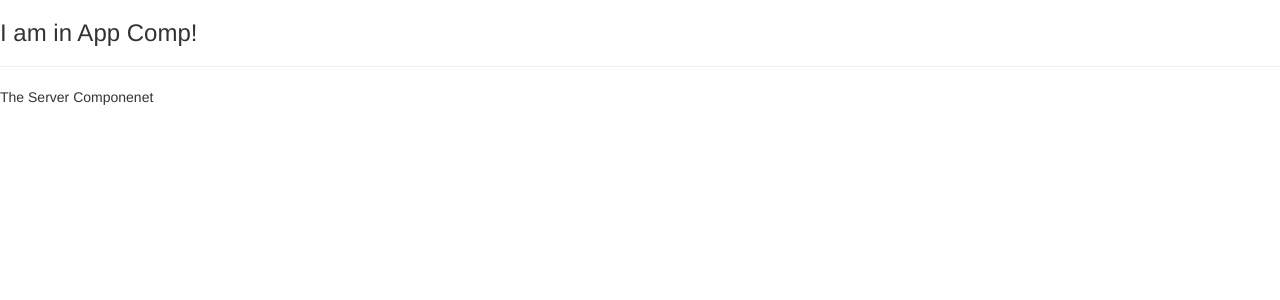
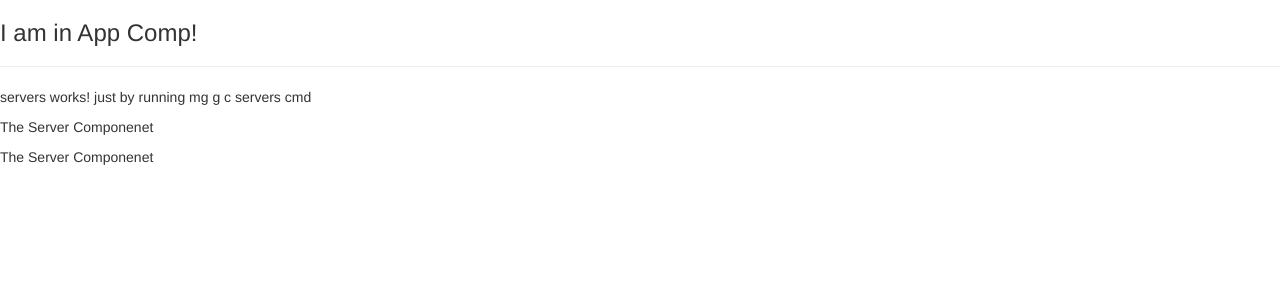
Before and after one commit to 99Nistha/angular-app, an Angular app: page / in a window 1280 px wide. Shown: the top 300 px of the page. Built offline with nearby package versions, Linux system fonts and the light colour scheme.

Commit message:
create compomnenet using CLI

```diff
--- a/src/app/app.component.html
+++ b/src/app/app.component.html
@@ -1,3 +1,3 @@
 <h3>I am in App Comp!</h3>
 <hr>
-<app-server></app-server>
+<app-servers></app-servers>
--- a/src/app/app.module.ts
+++ b/src/app/app.module.ts
@@ -3,11 +3,13 @@
 
 import { AppComponent } from './app.component';
 import { ServerComponent } from './server/server.component';
+import { ServersComponent } from './servers/servers.component';
 
 @NgModule({
   declarations: [
     AppComponent,
-    ServerComponent
+    ServerComponent,
+    ServersComponent
   ],
   imports: [
     BrowserModule
--- /dev/null
+++ b/src/app/servers/servers.component.html
@@ -0,0 +1,3 @@
+<p>servers works! just by running mg g c servers cmd</p>
+<app-server></app-server>
+<app-server></app-server>
--- /dev/null
+++ b/src/app/servers/servers.component.ts
@@ -0,0 +1,15 @@
+import { Component, OnInit } from '@angular/core';
+
+@Component({
+  selector: 'app-servers',
+  templateUrl: './servers.component.html',
+  styleUrls: ['./servers.component.css']
+})
+export class ServersComponent implements OnInit {
+
+  constructor() { }
+
+  ngOnInit(): void {
+  }
+
+}
```
Also changed, not shown: src/app/servers/servers.component.css (added), 1 other file (tests, documents, lock files or other folders).
